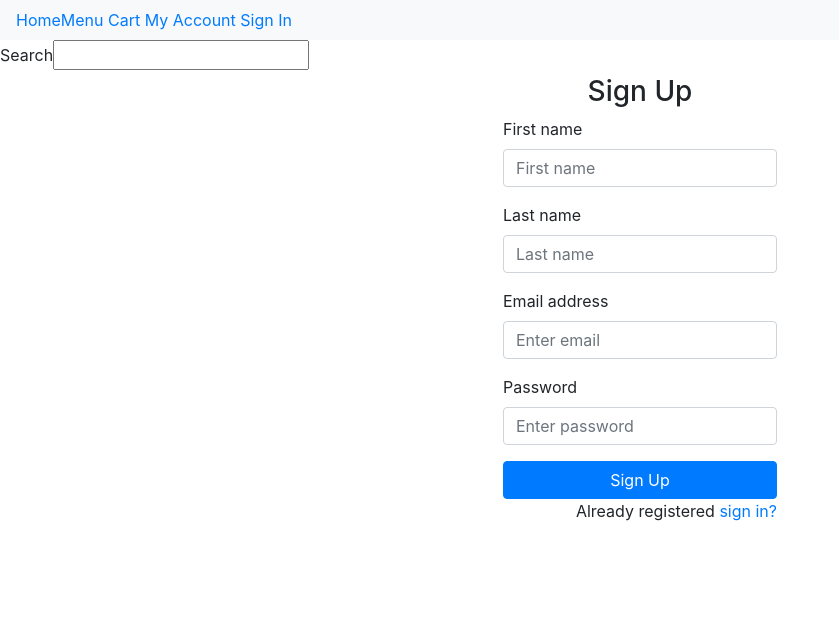
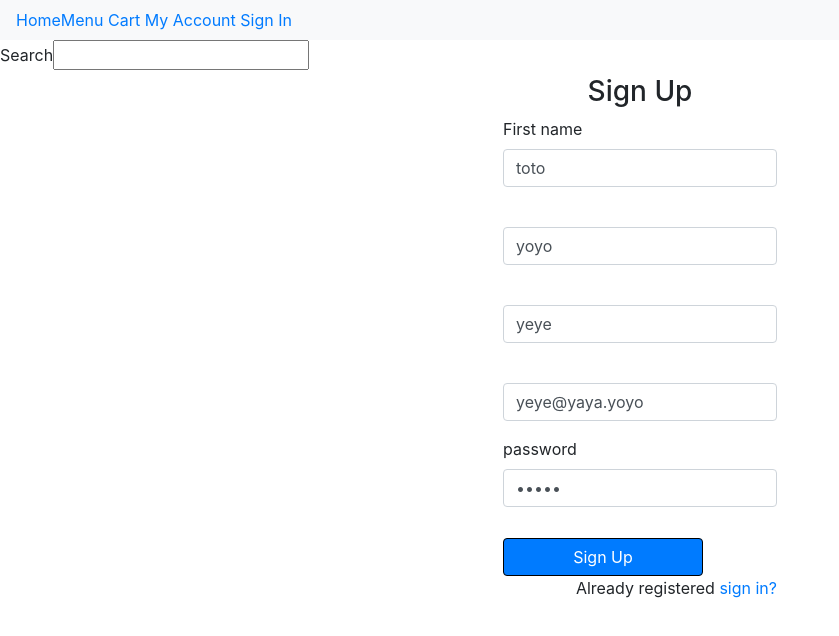
Before and after one commit to NoemieNT/BoKitchen, a React (Create React App) app: page /signUp in a window 1280 px wide. Shown: the top 636 px of the page, without its empty margins (0-839 px from the left). Built offline with nearby package versions, Linux system fonts and the light colour scheme.

Commit message:
signup done

```diff
--- a/src/api/handler.js
+++ b/src/api/handler.js
@@ -1,11 +1,11 @@
 import axios from "axios";
 
-const url = process.env.REACT_APP_BACKEND_URL;
+// const url = process.env.REACT_APP_BACKEND_URL;
 
-export default class APIHandler {
+class APIHandler {
   constructor() {
     this.instance = axios.create({
-      baseURL: url
+      baseURL: process.env.REACT_APP_BACKEND_URL
     });
   }
 
@@ -17,3 +17,5 @@ export default class APIHandler {
     return this.instance.post(url, data);
   }
 }
+
+export default new APIHandler();
--- a/src/views/SignUp.jsx
+++ b/src/views/SignUp.jsx
@@ -1,45 +1,101 @@
 import React, { Component } from "react";
+import { Link } from "react-router-dom";
 
-export class SignUp extends Component {
+import APIHandler from "./../api/handler";
+
+export default class SignUp extends Component {
+  state = {
+    firstname: "toto",
+    lastname: "yoyo",
+    username: "yeye",
+    email: "yeye@yaya.yoyo",
+    password: "12345"
+  };
+
+  handleSubmit = async e => {
+    e.preventDefault();
+    try {
+      await APIHandler.post("/signup", this.state);
+      this.props.history.push("/signin");
+    } catch (err) {
+      console.error(err);
+    }
+  };
+
+  handleChange = e => {
+    console.log(e.target);
+    this.setState({ [e.target.name]: e.target.value });
+  };
+
   render() {
+    const { email, password, username, firstname, lastname } = this.state;
     return (
+      <React.Fragment>
         <div className="auth-container">
-        <form>
+          <form
+            className="form"
+            onSubmit={this.handleSubmit}
+            onChange={this.handleChange}
+          >
             <h3 className="text-center">Sign Up</h3>
 
             <div className="form-group">
-            <label>First name</label>
+              <label className="label" htmlFor="firstName">
+                First name
+              </label>
               <input
+                className="form-control"
+                id="firstname"
                 type="text"
-              className="form-control"
+                name="firstname"
                 placeholder="First name"
+                defaultValue={firstname}
               />
             </div>
-
             <div className="form-group">
-            <label>Last name</label>
+              <label className="label" htmlFor="lastname"></label>
               <input
+                className="form-control"
+                id="lastname"
                 type="text"
-              className="form-control"
+                name="lastname"
                 placeholder="Last name"
+                defaultValue={lastname}
               />
             </div>
-
             <div className="form-group">
-            <label>Email address</label>
+              <label className="label" htmlFor="username"></label>
               <input
-              type="email"
                 className="form-control"
-              placeholder="Enter email"
+                id="username"
+                type="text"
+                placeholder="User Name"
+                name="username"
+                defaultValue={username}
               />
             </div>
-
             <div className="form-group">
-            <label>Password</label>
+              <label className="label" htmlFor="email"></label>
               <input
+                className="form-control"
+                id="email"
+                type="email"
+                placeholder="Enter email"
+                name="email"
+                defaultValue={email}
+              />
+            </div>
+            <div className="form-group">
+              <label className="label" htmlFor="password">
+                password
+              </label>
+              <input
+                className="form-control"
+                id="password"
                 type="password"
-              className="form-control"
                 placeholder="Enter password"
+                name="password"
+                defaultValue={password}
               />
             </div>
 
@@ -51,8 +107,7 @@ export class SignUp extends Component {
             </p>
           </form>
         </div>
+      </React.Fragment>
     );
   }
 }
-
-export default SignUp;
```
Lines whose indentation alone changed are shown as unchanged.
